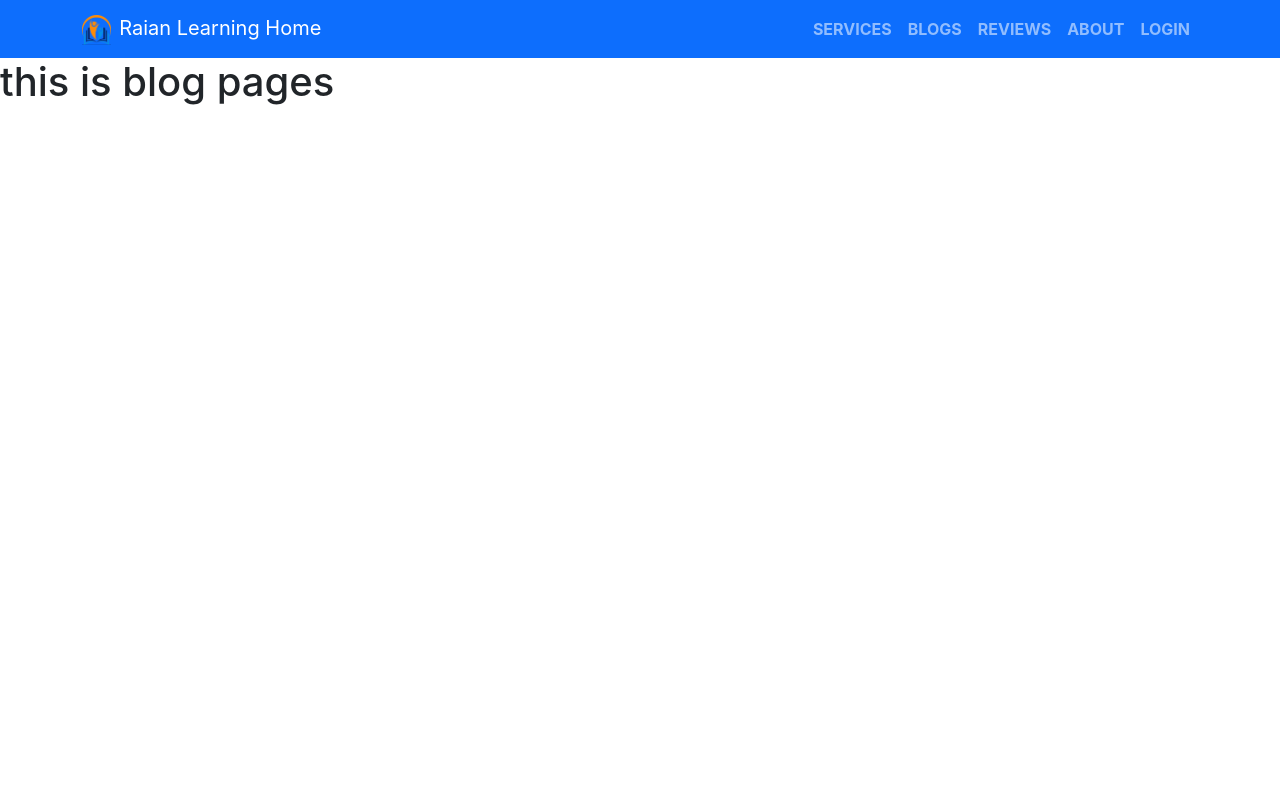
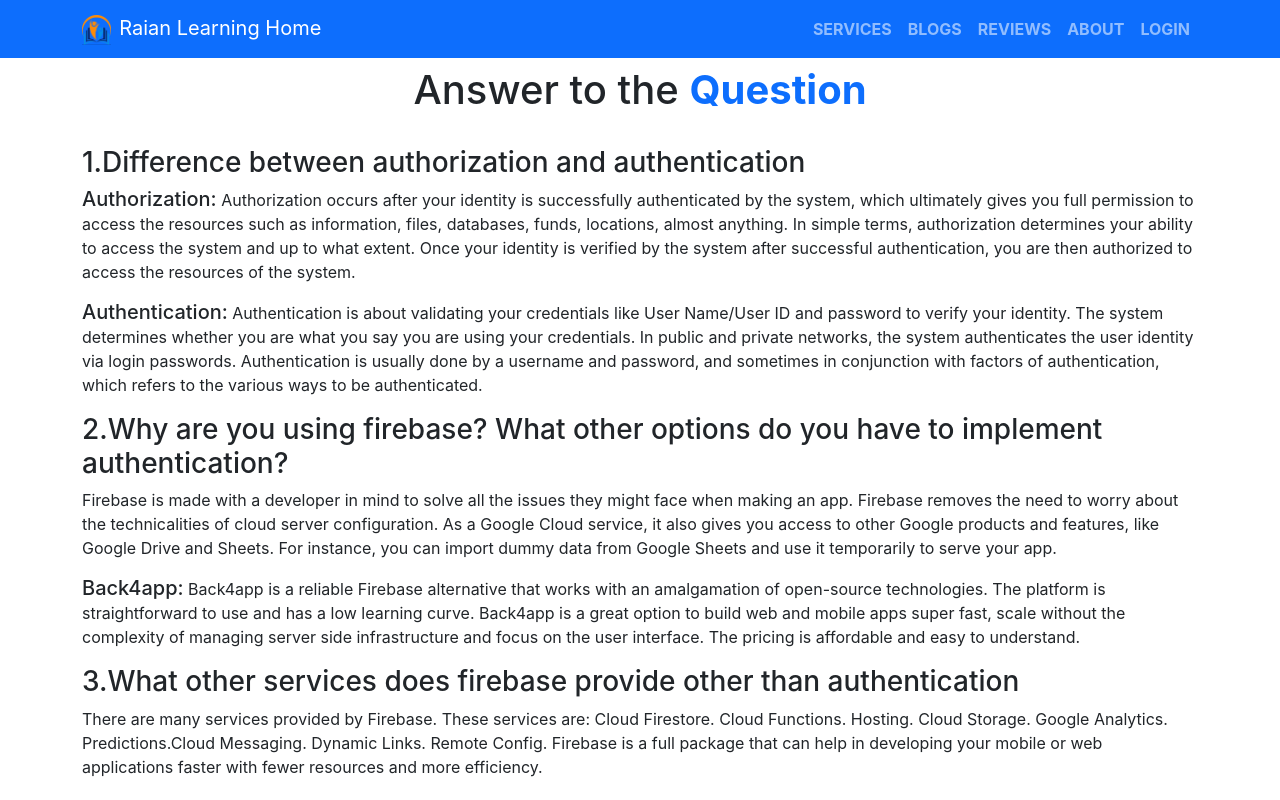
Before and after one commit to Aburaian/Raian-Learning-Home, a React (Create React App) app: page /blogs in a window 1280 px wide. Built offline with nearby package versions, Linux system fonts and the light colour scheme; no server answers.

Commit message:
blogs added

```diff
--- a/src/App.js
+++ b/src/App.js
@@ -2,7 +2,7 @@
 import "./App.css";
 import About from "./Pages/About/About";
 import Blogs from "./Pages/Blogs/Blogs";
-import Chectout from "./Pages/Chectout/Chectout";
+import Checkout from "./Pages/Checkout/Checkout";
 import Home from "./Pages/Home/Home/Home";
 import Reviews from "./Pages/Home/Reviews/Reviews";
 import Services from "./Pages/Home/Services/Services";
@@ -29,7 +29,7 @@
           path="/checkout"
           element={
             <RequireAuth>
-              <Chectout></Chectout>
+              <Checkout></Checkout>
             </RequireAuth>
           }
         ></Route>
--- a/src/Pages/Blogs/Blogs.js
+++ b/src/Pages/Blogs/Blogs.js
@@ -3,7 +3,66 @@
 const Blogs = () => {
   return (
     <div>
-      <h1>this is blog pages</h1>
+      <h1 className="text-center p-2">
+        Answer to the <span className="text-primary fw-bold">Question</span>
+      </h1>
+
+      <div className="container mt-4">
+        <h3>1.Difference between authorization and authentication</h3>
+        <p>
+          <span className="h5">Authorization:</span> Authorization occurs after
+          your identity is successfully authenticated by the system, which
+          ultimately gives you full permission to access the resources such as
+          information, files, databases, funds, locations, almost anything. In
+          simple terms, authorization determines your ability to access the
+          system and up to what extent. Once your identity is verified by the
+          system after successful authentication, you are then authorized to
+          access the resources of the system.
+        </p>
+
+        <p>
+          <span className="h5">Authentication:</span> Authentication is about
+          validating your credentials like User Name/User ID and password to
+          verify your identity. The system determines whether you are what you
+          say you are using your credentials. In public and private networks,
+          the system authenticates the user identity via login passwords.
+          Authentication is usually done by a username and password, and
+          sometimes in conjunction with factors of authentication, which refers
+          to the various ways to be authenticated.
+        </p>
+        <h3>
+          2.Why are you using firebase? What other options do you have to
+          implement authentication?
+        </h3>
+        <p>
+          Firebase is made with a developer in mind to solve all the issues they
+          might face when making an app. Firebase removes the need to worry
+          about the technicalities of cloud server configuration. As a Google
+          Cloud service, it also gives you access to other Google products and
+          features, like Google Drive and Sheets. For instance, you can import
+          dummy data from Google Sheets and use it temporarily to serve your
+          app.
+        </p>
+        <p>
+          <span className="h5">Back4app:</span> Back4app is a reliable Firebase
+          alternative that works with an amalgamation of open-source
+          technologies. The platform is straightforward to use and has a low
+          learning curve. Back4app is a great option to build web and mobile
+          apps super fast, scale without the complexity of managing server side
+          infrastructure and focus on the user interface. The pricing is
+          affordable and easy to understand.
+        </p>
+        <h3>
+          3.What other services does firebase provide other than authentication
+        </h3>
+        <p>
+          There are many services provided by Firebase. These services are:
+          Cloud Firestore. Cloud Functions. Hosting. Cloud Storage. Google
+          Analytics. Predictions.Cloud Messaging. Dynamic Links. Remote Config.
+          Firebase is a full package that can help in developing your mobile or
+          web applications faster with fewer resources and more efficiency.
+        </p>
+      </div>
     </div>
   );
 };
--- a/src/Pages/Login/Login/Login.js
+++ b/src/Pages/Login/Login/Login.js
@@ -12,11 +12,16 @@
   const location = useLocation();
 
   let from = location.state?.from?.pathname || "/";
+  let errorElement;
   const [signInWithEmailAndPassword, user, error] =
     useSignInWithEmailAndPassword(auth);
 
   if (user) {
     navigate(from, { replace: true });
+  }
+
+  if (error) {
+    errorElement = <p className="text-danger">Error: {error?.message}</p>;
   }
 
   const handleLogIn = (event) => {
@@ -41,6 +46,7 @@
           />
         </Form.Group>
         <Form.Text className="text-muted text-center">
+          {errorElement}
           <p>
             Create New Account.{" "}
             <Link
```
Also changed, not shown: src/Pages/Checkout/Checkout.js (renamed from src/Pages/Chectout/Chectout.js).
